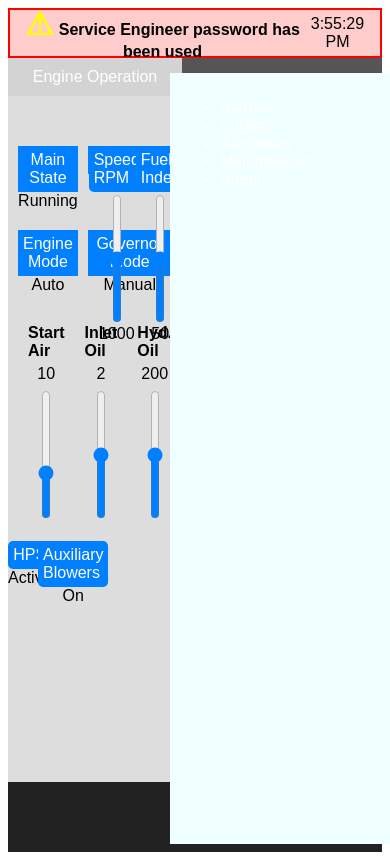
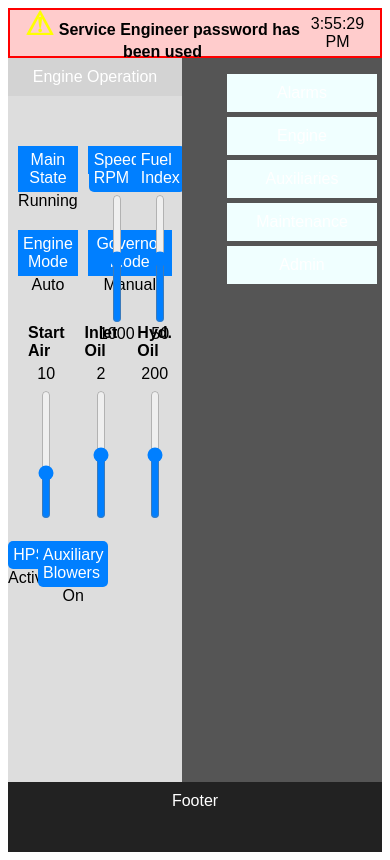
Before and after one commit to torkilp/EcsMopAB_Test, an Angular app in the folder ecsmop/: page / in a window 390 px wide. Built offline with nearby package versions, Linux system fonts and the light colour scheme.

Commit message:
Refactor main area and right menu components, enhancing layout and styles for improved usability and responsiveness

```diff
--- a/ecsmop/src/app/components/right-menu/right-menu.component.css
+++ b/ecsmop/src/app/components/right-menu/right-menu.component.css
@@ -1,32 +1,47 @@
 .menu {
-  display: flex;
-  flex-direction: column;
-  position: absolute;
-  right: 0;
-  top: 73px;
-  bottom: 0;
-  width: 200px;
-  background: azure;
-  padding: 10px;
+  list-style-type: none;
+  padding: 0;
 }
 
-.menu button {
-  background-color: #007FFF;
+.menu li {
+  background-color: azure;
   color: white;
   padding: 10px;
-  margin: 5px 0;
+  margin: 5px;
+  cursor: pointer;
   border: none;
-  cursor: pointer;
+  text-align: center;
+  display: block;
 }
 
-.menu button.active {
-  background-color: darkblue;
+.menu li:hover {
+  background-color: #007FFF;
+  /* Darker azure */
 }
 
-.reduced-width {
-  width: 90% !important;
+.menu li ul {
+  list-style-type: none;
+  padding: 0;
+  margin: 0;
 }
 
-.reduced-width-button {
-  width: 90%;
+.menu li ul li {
+  background-color: lightblue;
+  color: black;
+  padding: 8px;
+  margin: 3px;
+  cursor: pointer;
+  border: none;
+  text-align: center;
+  display: block;
 }
+
+.menu li ul li:hover {
+  background-color: #0059b3;
+  /* Even darker azure */
+}
+
+.menu li.selected {
+  background-color: #0059b3;
+  /* Even darker azure */
+}
--- a/ecsmop/src/app/components/right-menu/right-menu.component.html
+++ b/ecsmop/src/app/components/right-menu/right-menu.component.html
@@ -1,11 +1,6 @@
 <div class="menu">
-  <!-- <button *ngFor="let item of menuItems" [class.active]="selectedItem === item" (click)="toggleSubMenu(item)">
-    {{ item.name }}
-  </button>
-  <button (click)="reduceWidth()">Reduce Width</button> -->
-
   <ul>
-    <li *ngFor="let item of menuItems" (click)="toggleSubMenu(item)">
+    <li *ngFor="let item of menuItems" (click)="toggleSubMenu(item)" (keypress)="toggleSubMenu(item)" class="menu">
       {{ item.name }}
       <ul *ngIf="item.name === 'Engine' && isEngineSubMenuOpen">
         <li *ngFor="let subItem of item.subMenu">
```
